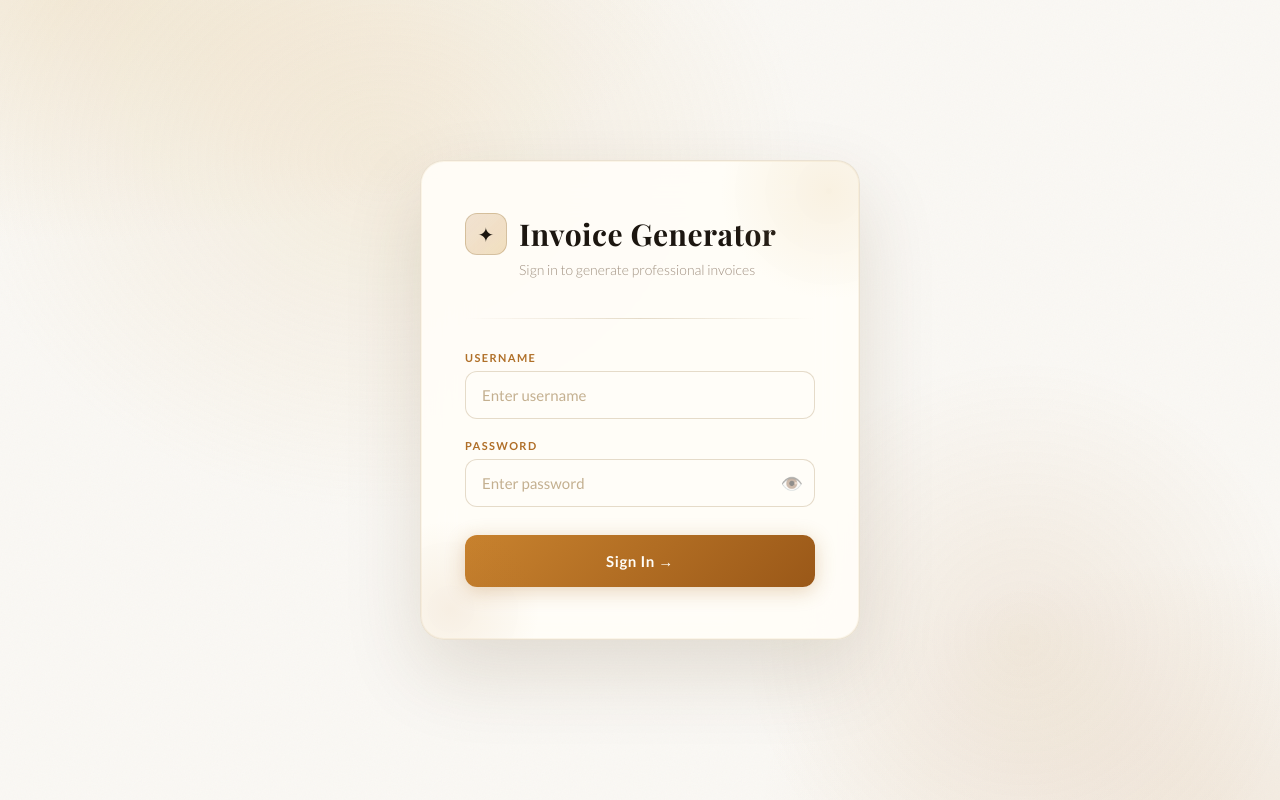
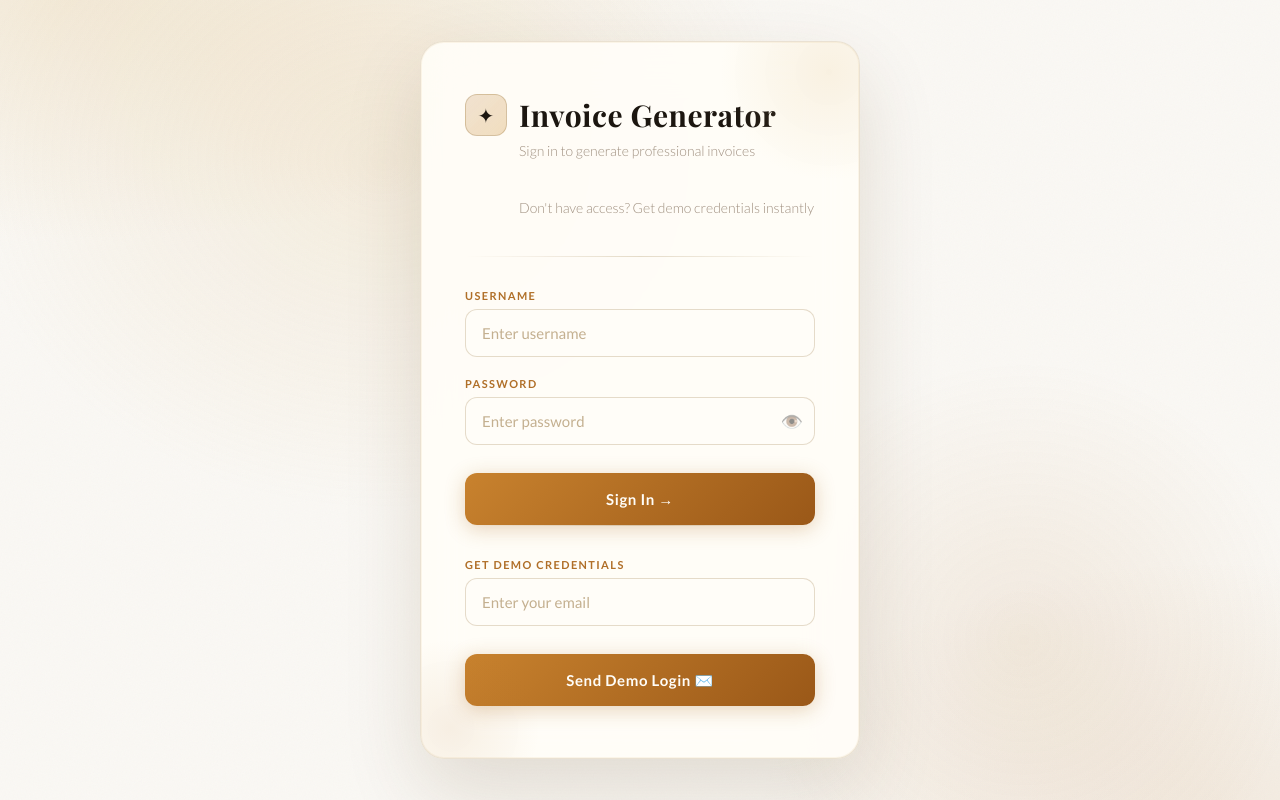
Before and after one commit to sagniksaha279/invoice-generator, a React (Create React App) app in the folder client/: page /login in a window 1280 px wide. Built offline with nearby package versions, Linux system fonts and the light colour scheme; no server answers; the HTML template or start-up script is replaced by a standard one; a web font is replaced by a local one.

Commit message:
update with demo login

```diff
--- a/client/src/pages/Login.jsx
+++ b/client/src/pages/Login.jsx
@@ -6,22 +6,46 @@ import styles from "./Login.module.css";
 
 export default function Login() {
   const { login } = useAuth();
+
   const [form, setForm] = useState({ username: "", password: "" });
   const [loading, setLoading] = useState(false);
   const [showPass, setShowPass] = useState(false);
 
+  // ✅ NEW STATES
+  const [demoEmail, setDemoEmail] = useState("");
+  const [sendingDemo, setSendingDemo] = useState(false);
+
   const handleSubmit = async (e) => {
     e.preventDefault();
     if (!form.username || !form.password) return toast.error("Fill all fields");
+
     setLoading(true);
     try {
-      const { data } = await axios.post(`${process.env.REACT_APP_API_URL}/api/login`, form);
+      const { data } = await axios.post(
+        `${process.env.REACT_APP_API_URL}/api/login`,
+        form
+      );
+
       login(data.token, data.username);
       toast.success("Welcome back!");
     } catch (err) {
       toast.error(err.response?.data?.message || "Login failed");
     } finally {
       setLoading(false);
+    }
+  };
+
+  const handleDemoRequest = async () => {
+    if (!demoEmail) return toast.error("Enter your email");
+    setSendingDemo(true);
+    try {
+      const { data } = await axios.post(`${process.env.REACT_APP_API_URL}/api/send-demo-credentials`,{ email: demoEmail });
+      toast.success(data.message);
+      setDemoEmail("");
+    } catch (err) {
+      toast.error(err.response?.data?.message || "Failed to send demo");
+    } finally {
+      setSendingDemo(false);
     }
   };
 
@@ -32,9 +56,19 @@ export default function Login() {
           <div className={styles.logoIcon}>✦</div>
           <h1>Invoice Generator</h1>
         </div>
-        <p className={styles.sub}>Sign in to generate professional invoices</p>
+
+        <p className={styles.sub}>
+          Sign in to generate professional invoices
+        </p>
+
+        {/* ✅ NEW SUBTITLE */}
+        <p className={styles.sub}>
+          Don't have access? Get demo credentials instantly
+        </p>
+
         <div className={styles.divider} />
 
+        {/* LOGIN FORM */}
         <form onSubmit={handleSubmit} className={styles.form}>
           <div className={styles.field}>
             <label>Username</label>
@@ -42,10 +76,13 @@ export default function Login() {
               type="text"
               placeholder="Enter username"
               value={form.username}
-              onChange={e => setForm(f => ({ ...f, username: e.target.value }))}
+              onChange={(e) =>
+                setForm((f) => ({ ...f, username: e.target.value }))
+              }
               autoComplete="username"
             />
           </div>
+
           <div className={styles.field}>
             <label>Password</label>
             <div className={styles.passWrap}>
@@ -53,18 +90,54 @@ export default function Login() {
                 type={showPass ? "text" : "password"}
                 placeholder="Enter password"
                 value={form.password}
-                onChange={e => setForm(f => ({ ...f, password: e.target.value }))}
+                onChange={(e) =>
+                  setForm((f) => ({ ...f, password: e.target.value }))
+                }
                 autoComplete="current-password"
               />
-              <button type="button" className={styles.eye} onClick={() => setShowPass(s => !s)}>
+              <button
+                type="button"
+                className={styles.eye}
+                onClick={() => setShowPass((s) => !s)}
+              >
                 {showPass ? "🙈" : "👁️"}
               </button>
             </div>
           </div>
+
           <button type="submit" className={styles.btn} disabled={loading}>
             {loading ? <span className={styles.spinner} /> : "Sign In →"}
           </button>
         </form>
+
+        {/* DIVIDER */}
+        <div className={styles.divider} />
+
+        {/* ✅ DEMO SECTION */}
+        <div className={styles.form}>
+          <div className={styles.field}>
+            <label>Get Demo Credentials</label>
+            <input
+              type="email"
+              placeholder="Enter your email"
+              value={demoEmail}
+              onChange={(e) => setDemoEmail(e.target.value)}
+            />
+          </div>
+
+          <button
+            type="button"
+            className={styles.btn}
+            onClick={handleDemoRequest}
+            disabled={sendingDemo}
+          >
+            {sendingDemo ? (
+              <span className={styles.spinner} />
+            ) : (
+              "Send Demo Login ✉️"
+            )}
+          </button>
+        </div>
       </div>
     </div>
   );
```
Also changed, not shown: 1 other file (tests, documents, lock files or other folders).
